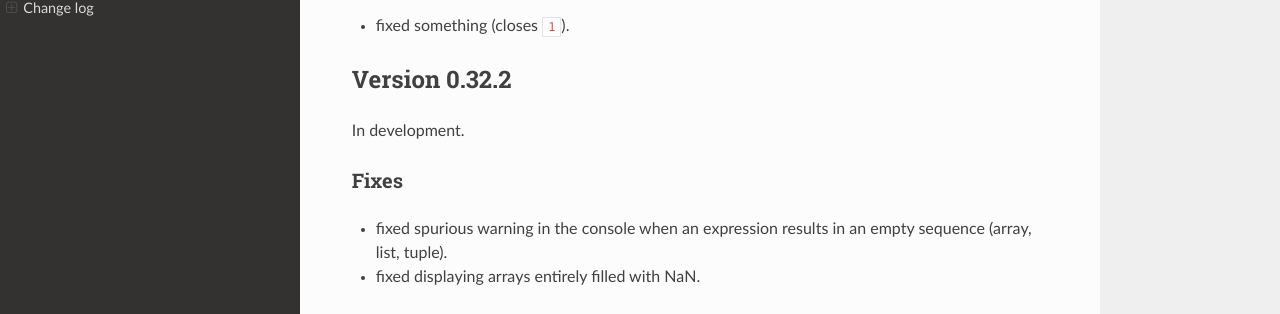
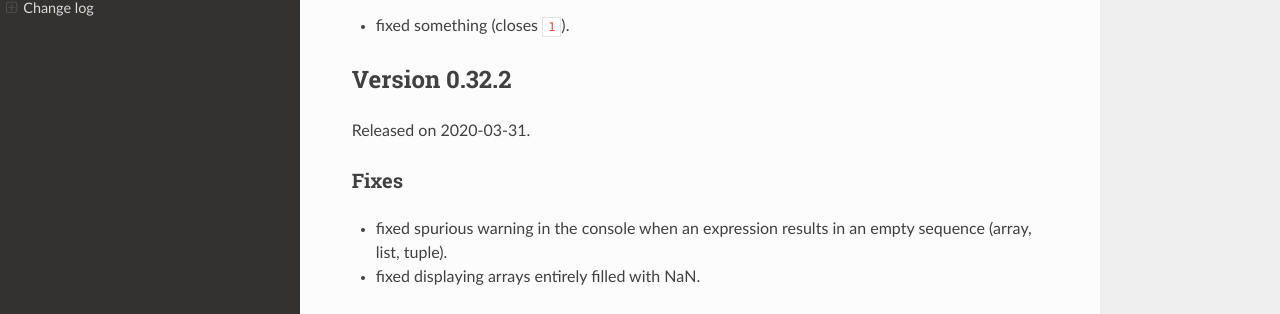
Before and after one commit to larray-project/larray-editor, a Sphinx documentation site: the page built from doc/source/changes.rst, in a window 1280 px wide and 900 px high, scrolled down 720 px. Shown: the part 137-451 px from the top of the window. Built offline with Sphinx 7.4.7 and the Read the Docs theme 2.0.0, drawn with Linux system fonts in a browser that asks for light colours; cross-references to code outside the pages are shown as plain code.

Commit message:
update documentation link and release date for 0.32.2

```diff
--- a/doc/source/changes.rst
+++ b/doc/source/changes.rst
@@ -12,7 +12,7 @@ In development.
 Version 0.32.2
 ==============
 
-In development.
+Released on 2020-03-31.
 
 .. include:: ./changes/version_0_32_2.rst.inc
 
```
Also changed, not shown: 1 other file.
